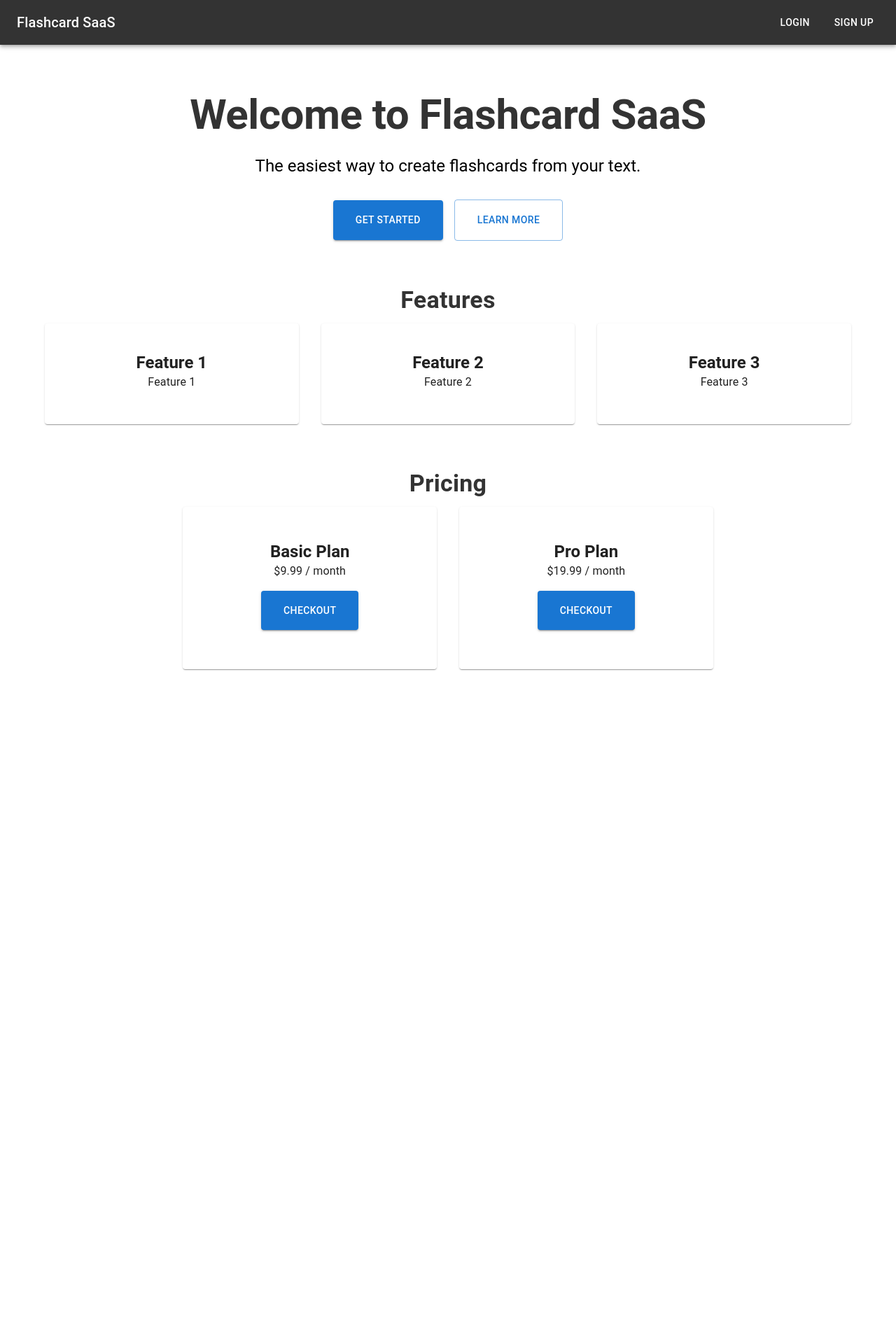
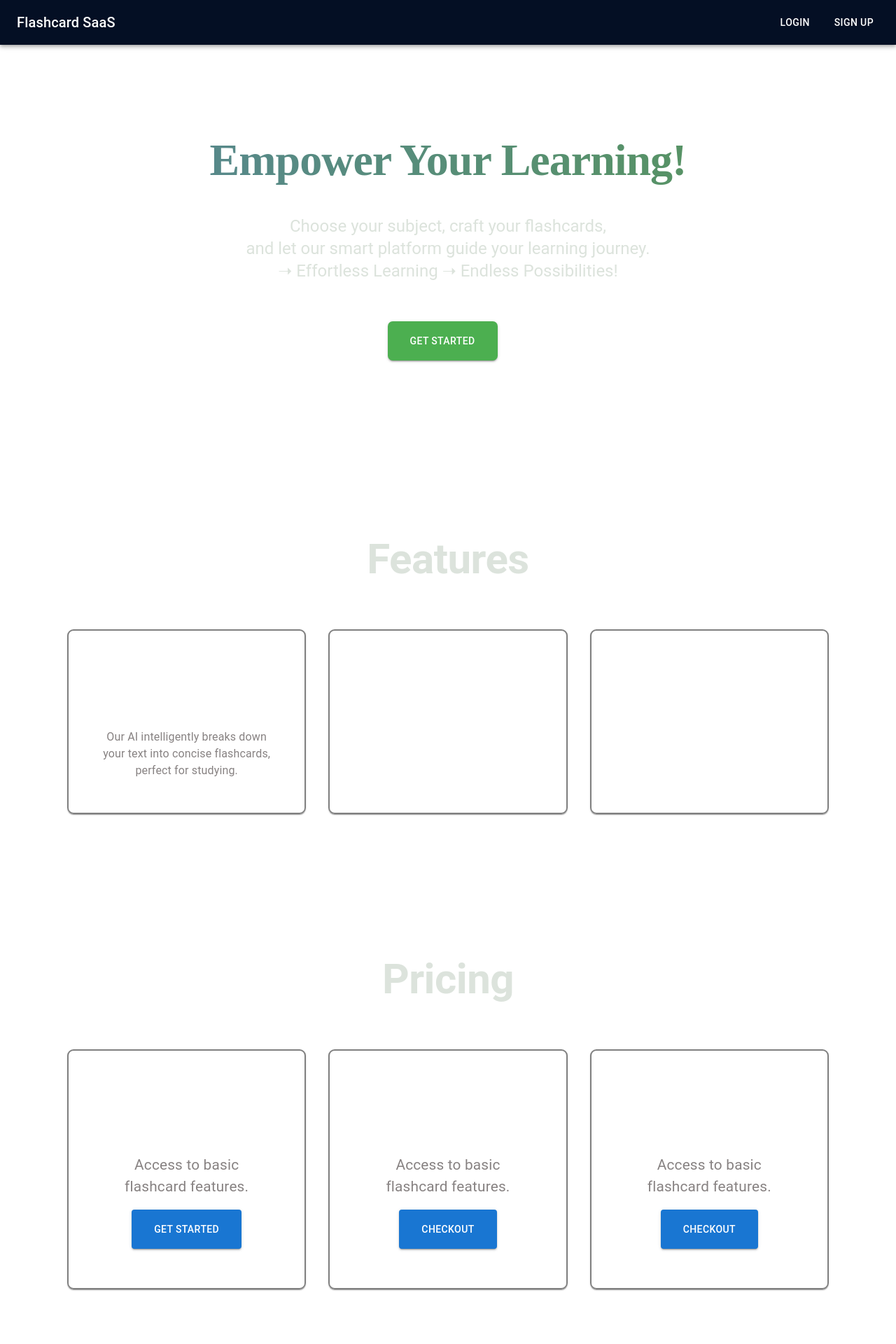
Before and after one commit to ricozama121803/HeadstarterTeam-flashcard-saas, a Next.js app: page / in a window 1280 px wide. Shown: the top 1920 px of the page at 70% size. Before the commit the page ends 1020 px from the top, so only its background shows below. Built offline with nearby package versions, Linux system fonts and the light colour scheme; no server answers.

Commit message:
updated UI

```diff
--- a/app/page.js
+++ b/app/page.js
@@ -1,5 +1,4 @@
 "use client";
-import Image from "next/image";
 import {
   AppBar,
   Toolbar,
@@ -11,9 +10,10 @@ import {
   Card,
   CardContent,
 } from "@mui/material";
-import { SignedIn, SignedOut, UserButton } from "@clerk/nextjs"; // Assuming you're using Clerk.js
-import getStripe from "../utils/get-stripe"; // Assuming you have a utility to get Stripe instance
+import { SignedIn, SignedOut, UserButton } from "@clerk/nextjs";
+import getStripe from "../utils/get-stripe";
 import { useRouter } from "next/navigation";
+import { Lightbulb as LightIcon, School as SchoolIcon, AutoStories as StoryIcon } from "@mui/icons-material";
 
 export default function Home() {
   const router = useRouter();
@@ -37,7 +37,7 @@ export default function Home() {
 
   return (
     <>
-      <AppBar position="static" sx={{ backgroundColor: "#333" }}>
+      <AppBar position="static" sx={{ backgroundColor: "#040f24" }}>
         <Toolbar>
           <Typography variant="h6" style={{ flexGrow: 1 }}>
             Flashcard SaaS
@@ -56,97 +56,227 @@ export default function Home() {
         </Toolbar>
       </AppBar>
 
-      <Container maxWidth="lg">
+      {/* Front Section */}
+      <Container maxWidth="lg" sx={{ py: 8 }}>
         <Box sx={{ textAlign: "center", my: 8 }}>
+        <Typography
+        variant="h1"
+        component="h1"
+        gutterBottom
+        sx={{
+          fontWeight: "bold",
+          mb: 5,
+          background: "linear-gradient(90deg, #578596, #579659)", // Gradient colors
+          WebkitBackgroundClip: "text",
+          WebkitTextFillColor: "transparent",
+          backgroundClip: "text",
+          textFillColor: "transparent",
+          fontFamily: "Times New Roman, serif",
+          fontSize: "4rem",
+        }}
+      >
+      Empower Your Learning!
+    </Typography>
+
+          <Typography variant="h5" component="h4" gutterBottom sx={{ mb: 4, color: "#dce3dc" }}>
+            Choose your subject, craft your flashcards, <br />
+            and let our smart platform guide your learning journey. <br />
+            ➝ Effortless Learning ➝ Endless Possibilities!
+          </Typography>
+
+          <Button
+            variant="contained"
+            sx={{
+              mt: 3,
+              mr: 2,
+              px: 4,
+              py: 2,
+              borderRadius: '7px',
+              backgroundColor: "#4caf50",
+              color: "#fff", // Text color
+              '&:hover': {
+                backgroundColor: "#388e3c",
+              }
+            }}
+            onClick={() => router.push("/generate-flashcard")}
+          >
+            Get Started
+          </Button>
+        </Box>
+      </Container>
+
+      {/* Features Section */}
+      <Box sx={{ py: 2, px: 12, mt: 13, mb: 15 }}>
         <Typography
           variant="h2"
           component="h1"
           gutterBottom
-            sx={{ fontWeight: "bold", color: "#333" }}
-          >
-            Welcome to Flashcard SaaS
-          </Typography>
-          <Typography variant="h5" component="h2" gutterBottom>
-            The easiest way to create flashcards from your text.
-          </Typography>
-          <Button
-            variant="contained"
-            color="primary"
-            sx={{ mt: 3, mr: 2, px: 4, py: 2 }}
-            onClick={() => router.push("/generate-flashcard")}
-          >
-            Get Started
-          </Button>
-          <Button
-            variant="outlined"
-            color="primary"
-            sx={{ mt: 3, px: 4, py: 2 }}
-          >
-            Learn More
-          </Button>
-        </Box>
-
-        <Box sx={{ my: 8 }}>
-          <Typography
-            variant="h4"
-            component="h2"
-            gutterBottom
-            sx={{ textAlign: "center", color: "#333", fontWeight: "bold" }}
+          sx={{ textAlign: "center", color: "#dce3dc", fontWeight: "bold", mb: 8, }}
         >
           Features
         </Typography>
         <Grid container spacing={4}>
           <Grid item xs={12} sm={6} md={4}>
-              <Card sx={{ height: "100%", textAlign: "center", p: 3 }}>
+            <Card
+              sx={{
+                height: "100%",
+                textAlign: "center",
+                p: 3,
+                backgroundColor: "transparent",
+                transition: "transform 0.3s ease-in-out",
+                border: "2px solid grey",
+                borderRadius: "9px",
+                '&:hover': {
+                  transform: "scale(1.05)",
+                  boxShadow: "0 4px 8px rgba(0,0,0,0.2)",
+                  border: "2px solid white",
+                },
+              }}
+            >
               <CardContent>
-                  <Typography variant="h5" sx={{ fontWeight: "bold" }}>
-                    Feature 1
+                <LightIcon sx={{ fontSize: 40, color: "#fff", mb: 2 }} />
+                <Typography variant="h5" sx={{ fontWeight: "bold", color: "#fff" , mb: 1}}>
+                  Smart Flashcards
                 </Typography>
-                  <Typography variant="body1">Feature 1</Typography>
+                <Typography variant="body1" sx={{ color: "#878282" }}>
+                  Our AI intelligently breaks down your text into concise flashcards, perfect for studying.
+                </Typography>
               </CardContent>
             </Card>
           </Grid>
           <Grid item xs={12} sm={6} md={4}>
-              <Card sx={{ height: "100%", textAlign: "center", p: 3 }}>
+            <Card
+              sx={{
+                height: "100%",
+                textAlign: "center",
+                p: 3,
+                backgroundColor: "transparent",
+                transition: "transform 0.3s ease-in-out",
+                border: "2px solid grey",
+                borderRadius: "9px",
+                '&:hover': {
+                  transform: "scale(1.05)",
+                  boxShadow: "0 4px 8px rgba(0,0,0,0.2)",
+                  border: "2px solid white",
+                },
+              }}
+            >
               <CardContent>
-                  <Typography variant="h5" sx={{ fontWeight: "bold" }}>
+                <SchoolIcon sx={{ fontSize: 40, color: "#fff", mb: 2 }} />
+                <Typography variant="h5" sx={{ fontWeight: "bold", color: "#fff" , mb: 1}}>
                   Feature 2
                 </Typography>
-                  <Typography variant="body1">Feature 2</Typography>
+                <Typography variant="body1" sx={{ color: "#fff" }}>
+                  Feature 2 description
+                </Typography>
               </CardContent>
             </Card>
           </Grid>
           <Grid item xs={12} sm={6} md={4}>
-              <Card sx={{ height: "100%", textAlign: "center", p: 3 }}>
+            <Card
+              sx={{
+                height: "100%",
+                textAlign: "center",
+                p: 3,
+                backgroundColor: "transparent",
+                transition: "transform 0.3s ease-in-out",
+                border: "2px solid grey",
+                borderRadius: "9px",
+                '&:hover': {
+                  transform: "scale(1.05)",
+                  boxShadow: "0 4px 8px rgba(0,0,0,0.2)",
+                  border: "2px solid white",
+                },
+              }}
+            >
               <CardContent>
-                  <Typography variant="h5" sx={{ fontWeight: "bold" }}>
+                <StoryIcon sx={{ fontSize: 40, color: "#fff", mb: 2 }} />
+                <Typography variant="h5" sx={{ fontWeight: "bold", color: "#fff" , mb: 1}}>
                   Feature 3
                 </Typography>
-                  <Typography variant="body1">Feature 3</Typography>
+                <Typography variant="body1" sx={{ color: "#fff" }}>
+                  Feature 3 description
+                </Typography>
               </CardContent>
             </Card>
           </Grid>
         </Grid>
       </Box>
 
-        <Box sx={{ my: 8, textAlign: "center" }}>
+      {/* Pricing Section */}
+      <Box sx={{ py: 8, px: 12, mt: 13, mb: 15, textAlign: "center" }}>
         <Typography
-            variant="h4"
+          variant="h2"
           component="h2"
           gutterBottom
-            sx={{ color: "#333", fontWeight: "bold" }}
+          sx={{ color: "#dce3dc", fontWeight: "bold", mb: 8 }}
         >
           Pricing
         </Typography>
         <Grid container spacing={4} justifyContent="center">
-            {/* Pricing plans */}
           <Grid item xs={12} sm={6} md={4}>
-              <Card sx={{ p: 4, textAlign: "center" }}>
+            <Card
+              sx={{
+                p: 4,
+                textAlign: "center",
+                backgroundColor: "transparent",
+                transition: "transform 0.3s ease-in-out",
+                border: "2px solid grey",
+                borderRadius: "9px",
+                '&:hover': {
+                  transform: "scale(1.05)",
+                  boxShadow: "0 4px 8px rgba(0,0,0,0.2)",
+                  border: "2px solid white",
+                },
+              }}
+            >
               <CardContent>
-                  <Typography variant="h5" sx={{ fontWeight: "bold" }}>
+                <Typography variant="h5" sx={{ fontWeight: "bold", color: "#fff" }}>
+                  Free Plan
+                </Typography>
+                <Typography variant="body1" sx={{ mt: 2, fontSize: "1.5rem", color: "#fff" }}>
+                  $0 / month
+                </Typography>
+                <Typography variant="body1" sx={{ mt: 2, fontSize: "1.3rem", color: "#878282" }}>
+                  Access to basic flashcard features.
+                </Typography>
+                <Button
+                  variant="contained"
+                  color="primary"
+                  sx={{ mt: 2, px: 4, py: 2 }}
+                  onClick={() => router.push("/sign-up")}
+                >
+                  Get Started
+                </Button>
+              </CardContent>
+            </Card>
+          </Grid>
+          <Grid item xs={12} sm={6} md={4}>
+            <Card
+              sx={{
+                p: 4,
+                textAlign: "center",
+                backgroundColor: "transparent",
+                transition: "transform 0.3s ease-in-out",
+                border: "2px solid grey",
+                borderRadius: "9px",
+                '&:hover': {
+                  transform: "scale(1.05)",
+                  boxShadow: "0 4px 8px rgba(0,0,0,0.2)",
+                  border: "2px solid white",
+                },
+              }}
+            >
+              <CardContent>
+                <Typography variant="h5" sx={{ fontWeight: "bold", color: "#fff" }}>
                   Basic Plan
                 </Typography>
-                  <Typography variant="body1">$9.99 / month</Typography>
+                <Typography variant="body1" sx={{ mt: 2, fontSize: "1.5rem", color: "#fff" }}>
+                  $9.99 / month
+                </Typography>
+                <Typography variant="body1" sx={{ mt: 2, fontSize: "1.3rem", color: "#878282" }}>
+                  Access to basic flashcard features.
+                </Typography>
                 <Button
                   variant="contained"
                   color="primary"
@@ -159,12 +289,31 @@ export default function Home() {
             </Card>
           </Grid>
           <Grid item xs={12} sm={6} md={4}>
-              <Card sx={{ p: 4, textAlign: "center" }}>
+            <Card
+              sx={{
+                p: 4,
+                textAlign: "center",
+                backgroundColor: "transparent",
+                transition: "transform 0.3s ease-in-out",
+                border: "2px solid grey",
+                borderRadius: "9px",
+                '&:hover': {
+                  transform: "scale(1.05)",
+                  boxShadow: "0 4px 8px rgba(0,0,0,0.2)",
+                  border: "2px solid white",
+                },
+              }}
+            >
               <CardContent>
-                  <Typography variant="h5" sx={{ fontWeight: "bold" }}>
+                <Typography variant="h5" sx={{ fontWeight: "bold", color: "#fff" }}>
                   Pro Plan
                 </Typography>
-                  <Typography variant="body1">$19.99 / month</Typography>
+                <Typography variant="body1" sx={{ mt: 2, fontSize: "1.5rem", color: "#fff" }}>
+                  $19.99 / month
+                </Typography>
+                <Typography variant="body1" sx={{ mt: 2, fontSize: "1.3rem", color: "#878282" }}>
+                  Access to basic flashcard features.
+                </Typography>
                 <Button
                   variant="contained"
                   color="primary"
@@ -178,7 +327,51 @@ export default function Home() {
           </Grid>
         </Grid>
       </Box>
-      </Container>
+{/* Call to Action Section */}
+<Box sx={{ py: 8, px: 10, textAlign: "center", color: "#fff" }}>
+<Typography
+    variant="h3"
+    component="h4"
+    gutterBottom
+    sx={{ mb: 4, fontWeight: "bold" , fontFamily: "Times New Roman, serif" }}
+  >
+   Save yourself hours and ace your exams
+  </Typography>
+  <Typography
+    variant="h5"
+    component="h6"
+    gutterBottom
+    sx={{ mb: 4, fontWeight: "bold" }}
+  >
+  Sign up for a free trial and experience the future of learning!
+  </Typography>
+  <Button
+    variant="contained"
+    sx={{
+      mt: 2,
+      mr: 2,
+      px: 4,
+      py: 2,
+      borderRadius: '7px',
+      backgroundColor: "#4caf50",
+      color: "#fff",
+      '&:hover': {
+        backgroundColor: "#388e3c",
+      }
+    }}
+    onClick={() => router.push("/sign-up")}
+  >
+    Get Started
+  </Button>
+
+</Box>
+    {/* Footer Section */}
+    <Box sx={{ py: 2, textAlign: "center", backgroundColor: "#130221", color: "#fff", mt: 8 }}>
+        <Typography variant="body3">
+          © 2024 Flashcard AI. All rights reserved.
+        </Typography>
+      </Box>
+
     </>
   );
 }
```
Lines whose indentation alone changed are shown as unchanged.
